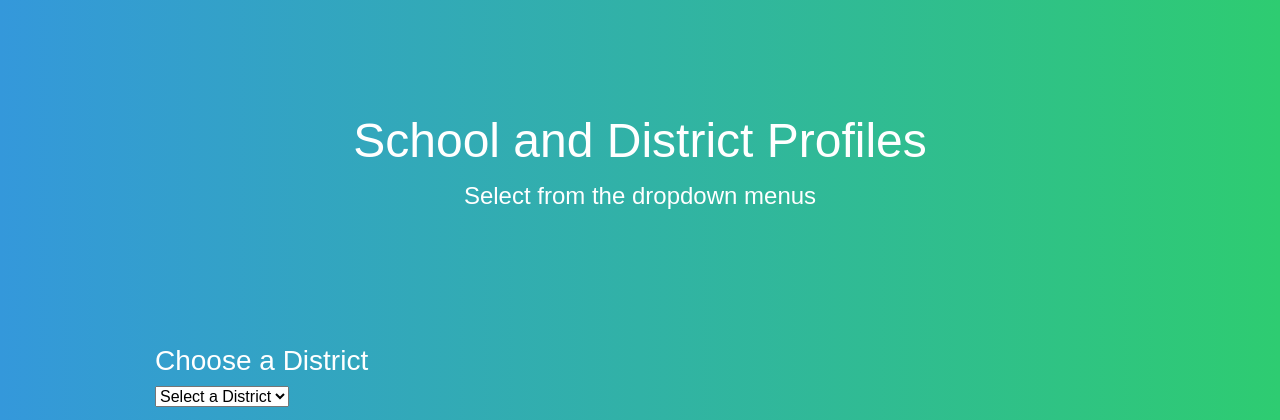
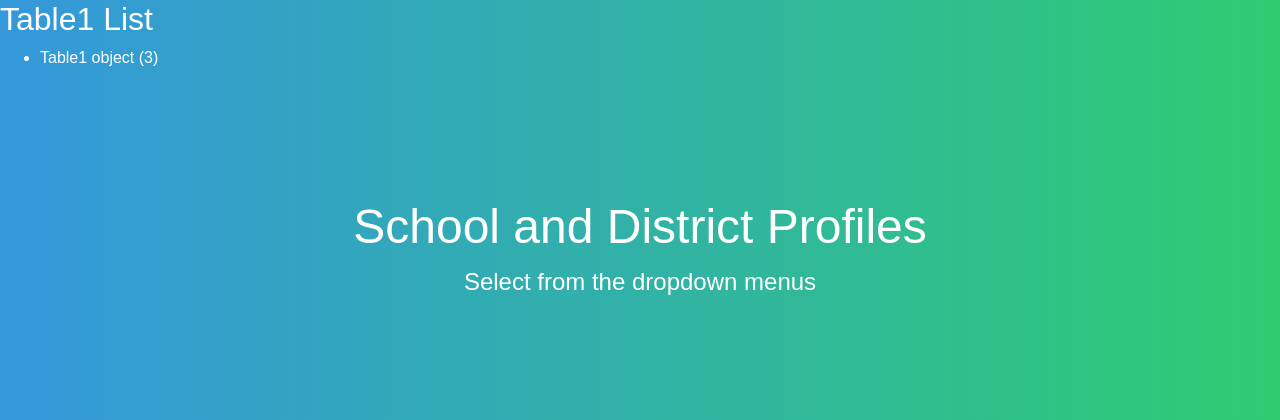
Before and after one commit to andrew-th/insightedu, a Django app: template myproject/myapp/templates/myapp/profile.html in a window 1280 px wide. Shown: the top 420 px of the page. Run offline with Django 4.2, Linux system fonts and the light colour scheme; the template is opened without the code that fills it: values that come from a table or form of the project are taken from there, others are empty; data comes from the database, SQL or seed files in the repository; some libraries are stand-ins or nearby versions.

Commit message:
adding data to profile

```diff
--- a/myproject/myapp/templates/myapp/profile.html
+++ b/myproject/myapp/templates/myapp/profile.html
@@ -1,7 +1,22 @@
 <!doctype html>
 <html lang="en">
 
+
 <head>
+    <meta charset="UTF-8">
+    <meta name="viewport" content="width=device-width, initial-scale=1.0">
+    <title>Table1 List</title>
+</head>
+<body>
+    <h2>Table1 List</h2>
+    <ul>
+        {% for item in data %}
+            <li>{{ item }}</li>  <!-- Replace '{{ item }}' with specific fields if needed -->
+        {% empty %}
+            <li>No items in Table1.</li>
+        {% endfor %}
+    </ul>
+</body>
     <meta charset="utf-8">
     <meta name="viewport" content="width=device-width, initial-scale=1, shrink-to-fit=no">
     <link rel="stylesheet" href="https://stackpath.bootstrapcdn.com/bootstrap/4.3.1/css/bootstrap.min.css">
--- a/myproject/myapp/views.py
+++ b/myproject/myapp/views.py
@@ -4,8 +4,9 @@ from .models import District  # Import the District model
 
 def profile_view(request):
     districts = District.objects.all()  # Query all district records from the database
+    data = Table1.objects.all() #Fetch all the records from the Table
     print(districts)
-    return render(request, 'myapp/profile.html', {'districts': districts})  # Pass the district data to the template
+    return render(request, 'myapp/profile.html', {'districts': districts, 'data': data})  # Pass the district data to the template
 
 def index_view(request):
     return render(request, 'myapp/index.html')
```
Also changed, not shown: myproject/myapp/models.py (line endings or trailing spaces).
